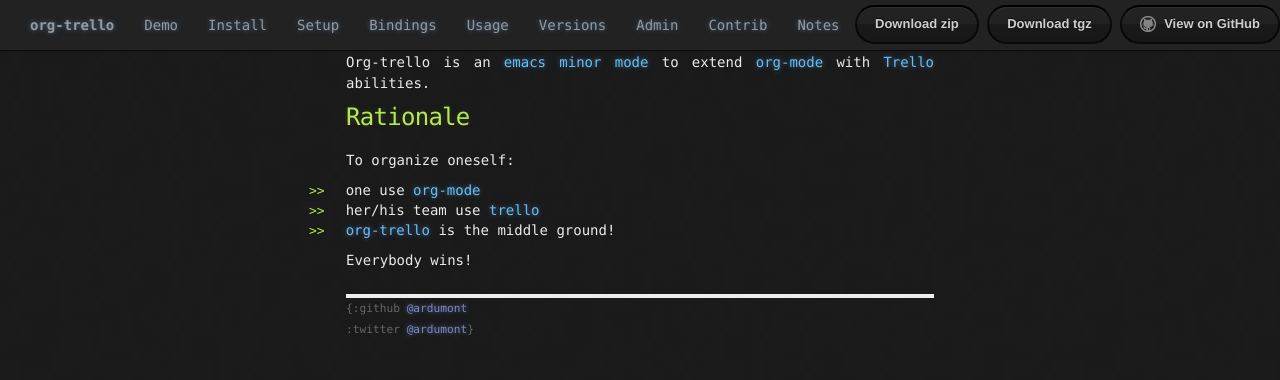
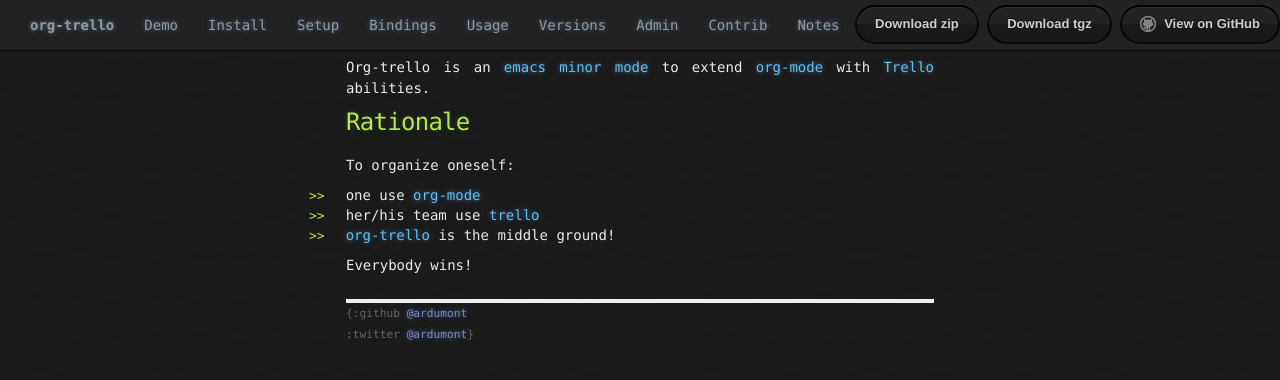
Before and after one commit to org-trello/org-trello.github.io, a Jekyll site: the page built from index.md, in a window 1280 px wide. Shown: the top 380 px of the page. Built offline with Jekyll 4.4.1, drawn with Linux system fonts in a browser that asks for light colours; Markdown is read by kramdown in place of the engine named in the settings.

Commit message:
Add light padding to site

```diff
--- a/_layouts/default.html
+++ b/_layouts/default.html
@@ -43,7 +43,7 @@
       </div>
     </nav>
 
-    <div class="site">
+    <div class="site" style="padding-top:5px">
 
       {{ content }}
 
```
